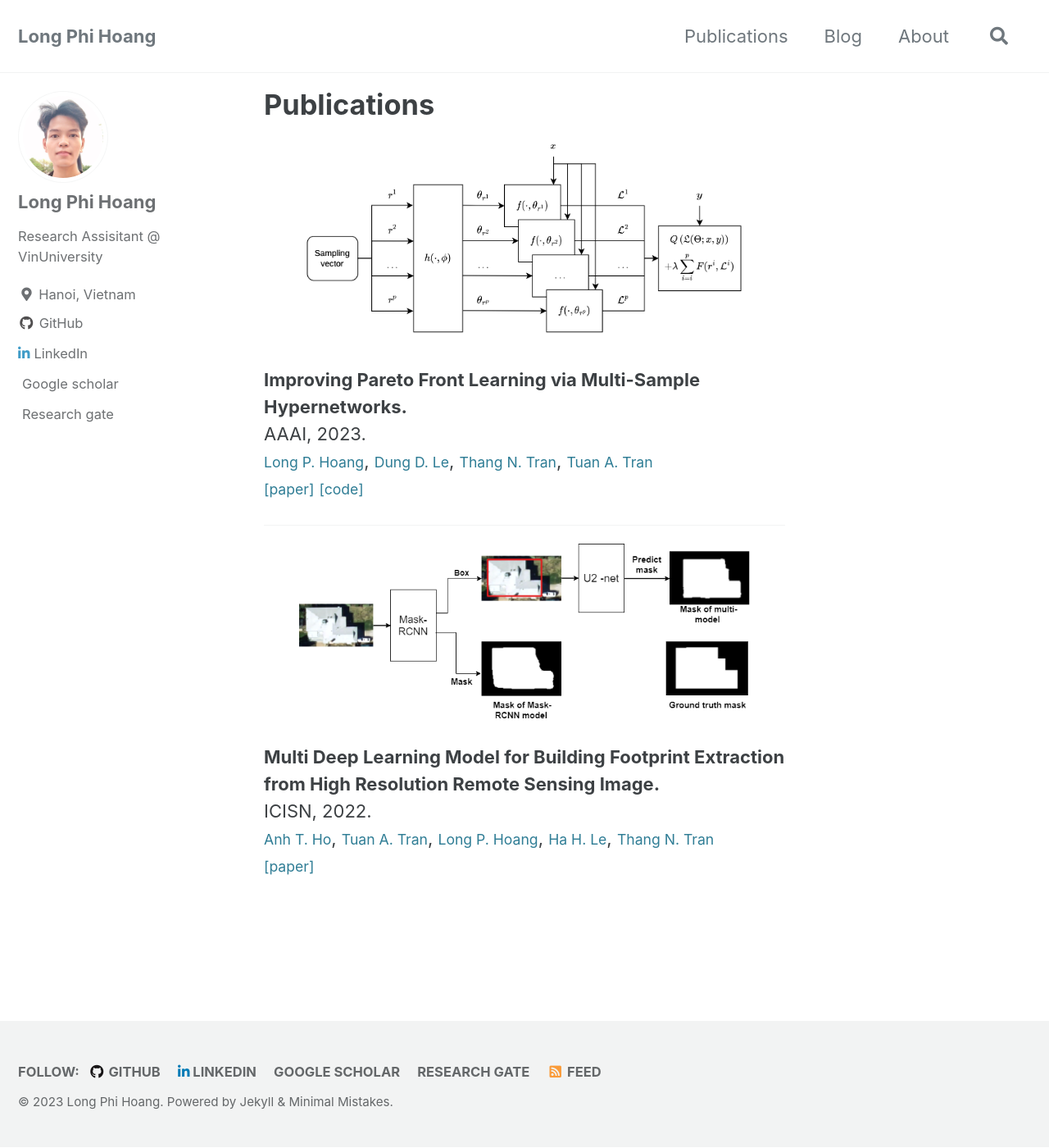
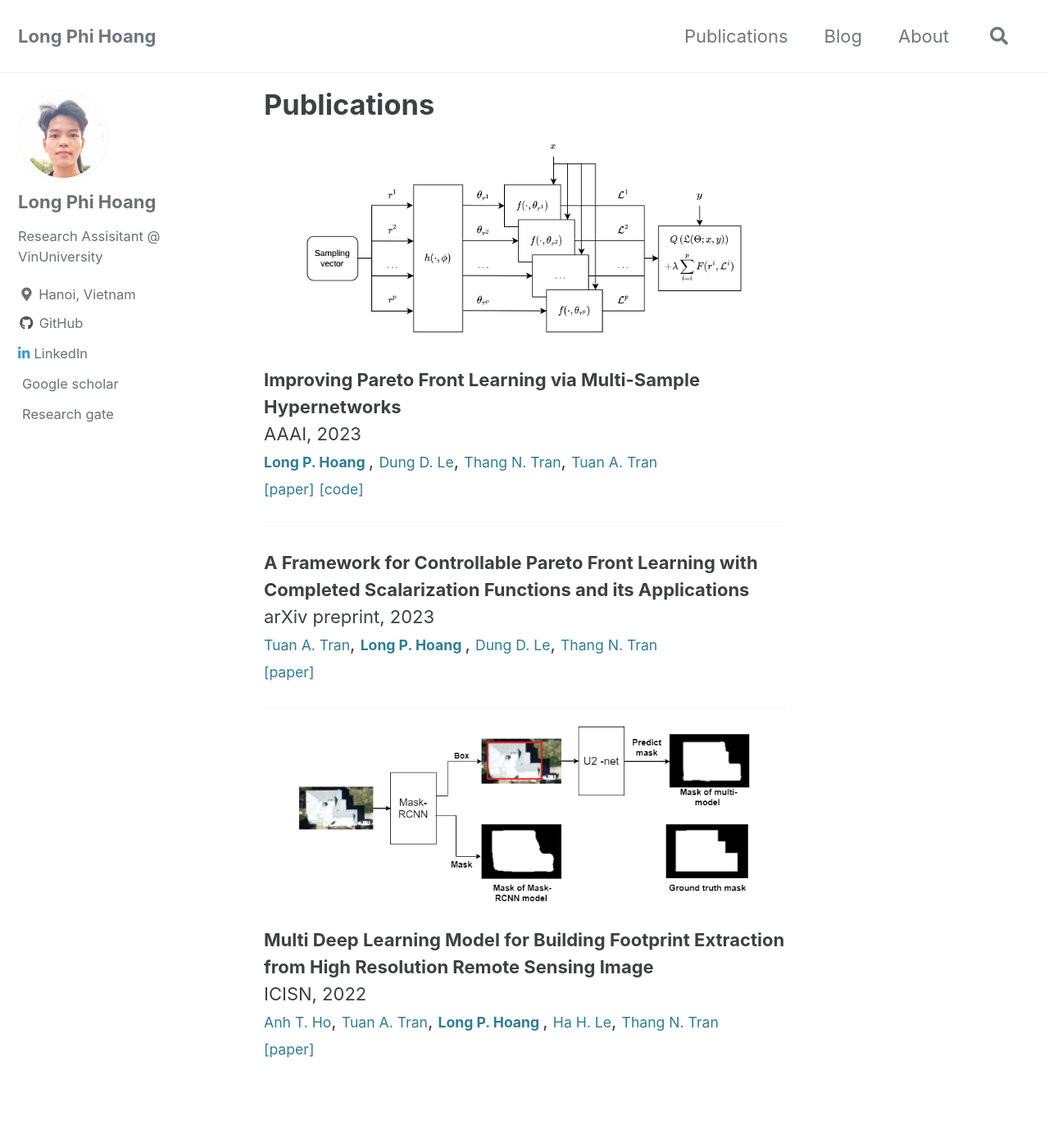
Before and after one commit to longhp1618/longhp1618.github.io, a Jekyll site: the page built from _pages/publications.md, in a window 1280 px wide and 1400 px high. Shown: the whole window at 82% size. Built offline with Jekyll 4.4.1, drawn with Linux system fonts in a browser that asks for light colours; cached includes are drawn as plain includes.

Commit message:
update May 4th

```diff
--- a/_pages/publications.md
+++ b/_pages/publications.md
@@ -9,19 +9,32 @@ author_profile: true
 <p align="center">
   <img src="/assets/publications/MSH/MSH.png" width="550" />
 </p>
-<b>Improving Pareto Front Learning via Multi-Sample Hypernetworks.</b>
-<br>AAAI, 2023.<br>
-<a href="http://longhoangphi225.github.io/" style="font-size:.8em; text-decoration:none">Long P. Hoang</a>, <a href="https://andrew-dungle.github.io/" style="font-size:.8em; text-decoration:none">Dung D. Le</a>, <a href="https://scholar.google.com/citations?user=65LF4RQAAAAJ&hl=vi" style="font-size:.8em; text-decoration:none">Thang N. Tran</a>, <a href="https://scholar.google.com/citations?user=d_WTDGoAAAAJ&hl=en&authuser=1" style="font-size:.8em; text-decoration:none">Tuan A. Tran</a>
+<b>Improving Pareto Front Learning via Multi-Sample Hypernetworks</b>
+<br>AAAI, 2023<br>
+<a href="http://longhoangphi225.github.io/" style="font-size:.8em; text-decoration:none">  <b> Long P. Hoang </b> </a>, <a href="https://andrew-dungle.github.io/" style="font-size:.8em; text-decoration:none">Dung D. Le</a>, <a href="https://scholar.google.com/citations?user=65LF4RQAAAAJ&hl=vi" style="font-size:.8em; text-decoration:none">Thang N. Tran</a>, <a href="https://scholar.google.com/citations?user=d_WTDGoAAAAJ&hl=en&authuser=1" style="font-size:.8em; text-decoration:none">Tuan A. Tran</a>
 <br>
 <a href="https://arxiv.org/abs/2212.01130" style="font-size:.8em; text-decoration:none">[paper]</a>
 <a href="https://github.com/longhoangphi225/MultiSample-Hypernetworks" style="font-size:.8em; text-decoration:none">[code]</a>
+
+
+---
+
+
+<p align="center">
+</p>
+<b>A Framework for Controllable Pareto Front Learning with Completed Scalarization Functions and its Applications</b>
+<br>arXiv preprint, 2023<br>
+ <a href="https://scholar.google.com/citations?user=d_WTDGoAAAAJ&hl=en&authuser=1" style="font-size:.8em; text-decoration:none">Tuan A. Tran</a>, <a href="http://longhoangphi225.github.io/" style="font-size:.8em; text-decoration:none"><b> Long P. Hoang </b></a>, <a href="https://andrew-dungle.github.io/" style="font-size:.8em; text-decoration:none">Dung D. Le</a>, <a href="https://scholar.google.com/citations?user=65LF4RQAAAAJ&hl=vi" style="font-size:.8em; text-decoration:none">Thang N. Tran</a>
+<br>
+<a href="https://arxiv.org/abs/2302.12487" style="font-size:.8em; text-decoration:none">[paper]</a>
+
 
 ---
 <p align="center">
   <img src="/assets/publications/building/building.png" width="550" />
 </p>
-<b>Multi Deep Learning Model for Building Footprint Extraction from High Resolution Remote Sensing Image.</b>
-<br>ICISN, 2022.<br>
-<a href="https://www.researchgate.net/profile/Anh-Ho-Trong" style="font-size:.8em; text-decoration:none">Anh T. Ho</a>, <a href="https://scholar.google.com/citations?user=d_WTDGoAAAAJ&hl=en&authuser=1" style="font-size:.8em; text-decoration:none">Tuan A. Tran</a>, <a href="http://longhoangphi225.github.io/" style="font-size:.8em; text-decoration:none">Long P. Hoang</a>, <a href="https://sami.hust.edu.vn/hoc-tap/giang-vien/?name=halh" style="font-size:.8em; text-decoration:none">Ha H. Le</a>, <a href="https://scholar.google.com/citations?user=65LF4RQAAAAJ&hl=vi" style="font-size:.8em; text-decoration:none">Thang N. Tran</a>
+<b>Multi Deep Learning Model for Building Footprint Extraction from High Resolution Remote Sensing Image</b>
+<br>ICISN, 2022<br>
+<a href="https://www.researchgate.net/profile/Anh-Ho-Trong" style="font-size:.8em; text-decoration:none">Anh T. Ho</a>, <a href="https://scholar.google.com/citations?user=d_WTDGoAAAAJ&hl=en&authuser=1" style="font-size:.8em; text-decoration:none">Tuan A. Tran</a>, <a href="http://longhoangphi225.github.io/" style="font-size:.8em; text-decoration:none"><b> Long P. Hoang </b></a>, <a href="https://sami.hust.edu.vn/hoc-tap/giang-vien/?name=halh" style="font-size:.8em; text-decoration:none">Ha H. Le</a>, <a href="https://scholar.google.com/citations?user=65LF4RQAAAAJ&hl=vi" style="font-size:.8em; text-decoration:none">Thang N. Tran</a>
 <br>
 <a href="https://link.springer.com/chapter/10.1007/978-981-19-3394-3_29" style="font-size:.8em; text-decoration:none">[paper]</a>
```
Also changed, not shown: index.md (+7 -2 lines).
